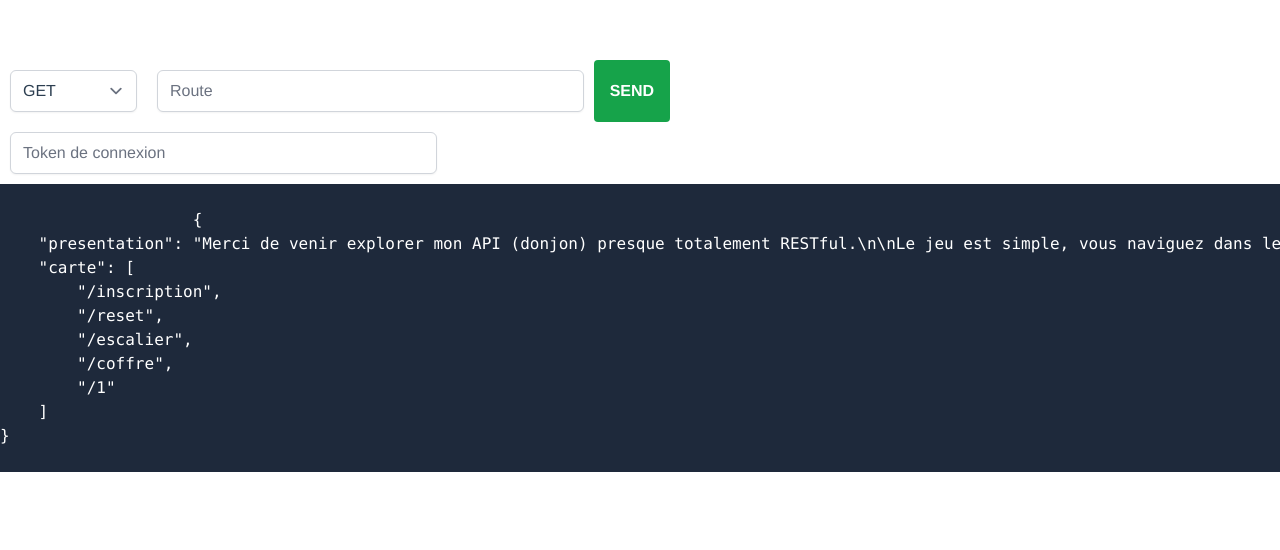
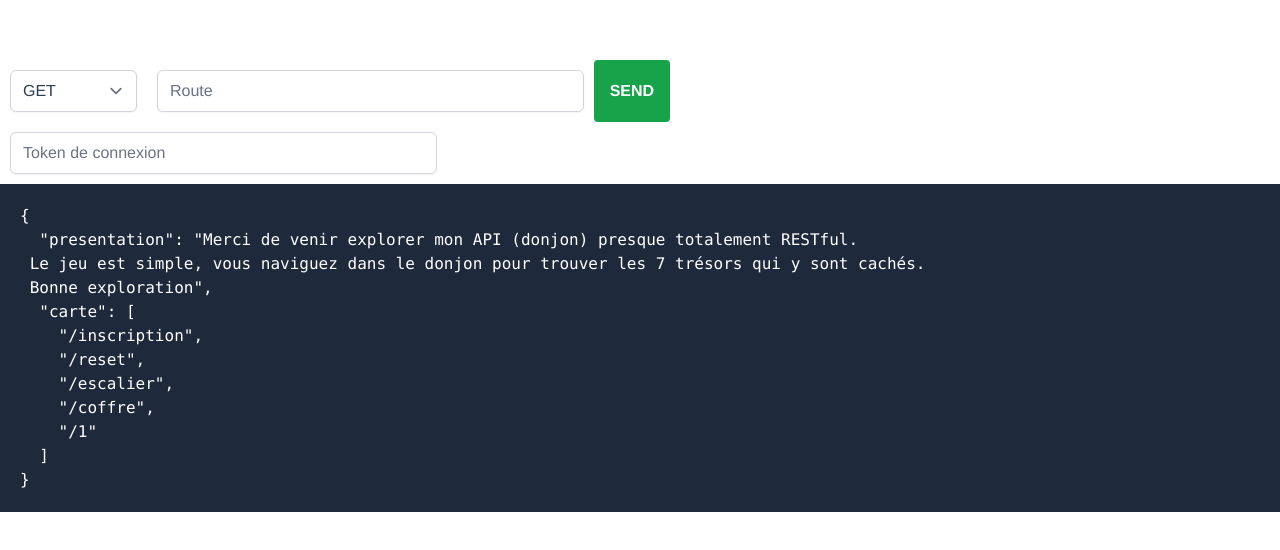
Before and after one commit to Axel-AMGHAR/exploration-game, a Vue app: page / in a window 1280 px wide. Shown: the top 550 px of the page. Built offline with nearby package versions, Linux system fonts and the light colour scheme.

Commit message:
finish jsontext

```diff
--- a/src/components/base/JsonText.vue
+++ b/src/components/base/JsonText.vue
@@ -1,11 +1,7 @@
 <template>
-    <div class="flex flex-row w-screen-lg overflow-x-hidden">
+    <div class="flex flex-row">
         <div class="basis-full bg-slate-800 text-white text-left">
-            <pre class="flex flex-col">
-                <div v-for="(final, index) in finalJson" :key="index">
-                    {{ final }}
-                </div>
-            </pre>
+            <pre class="p-5">{{ finalJson }}</pre>
         </div>
     </div>
 </template>
@@ -23,9 +19,7 @@ export default {
   },
   computed: {
       finalJson() {
-          console.log("dedans");
-
-          return (JSON.stringify(this.jsonText, null, '\t')).split('\n\n');
+          return JSON.stringify(this.jsonText, null, 2).split('\\n\\n').join('\n ');
       }
   }
 }
```
